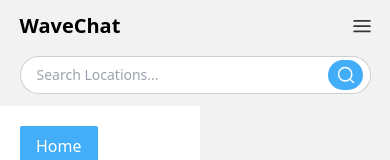
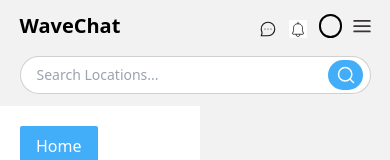
Before and after one commit to ornob90/Social-Media-Website, a Next.js app: page / in a window 390 px wide. Shown: the top 160 px of the page. Built offline with nearby package versions, Linux system fonts and the light colour scheme.

Commit message:
Add message and notification icon to both mobile and desktop screen

```diff
--- a/src/components/shared/navbar/Links/Links.tsx
+++ b/src/components/shared/navbar/Links/Links.tsx
@@ -15,7 +15,7 @@ const Links = ({ mobile, setMenuOpen }: Links) => {
     <ul
       className={`${
         mobile
-          ? "flex flex-col   items-end px-[10%]"
+          ? "flex gap-3   items-end px-[10%]"
           : "justify-end items-center hidden gap-4 md:flex "
       }`}
     >
@@ -40,15 +40,25 @@ const Links = ({ mobile, setMenuOpen }: Links) => {
       <li>
         <Link
           href="/blogs"
-          className={`${
+          className={`flex items-center ${
             pathname === "/blogs" ? "text-dark font-bold" : "text-light"
           }`}
           onClick={() => mobile && setMenuOpen?.(false)}
         >
-          Blog
+          <Image
+            src="/assets/notification.svg"
+            alt="Notification Icon"
+            width={25}
+            height={25}
+          />
+          {/* Blog */}
         </Link>
       </li>
-      <li className="bg-black h-[33px] w-[33px] rounded-full"></li>
+      <li
+        className={`border-2 border-black  rounded-full ${
+          mobile ? "w-[30px] h-[24px]" : "h-[33px] w-[33px]"
+        }`}
+      ></li>
     </ul>
   );
 };
--- a/src/components/shared/navbar/Navbar.tsx
+++ b/src/components/shared/navbar/Navbar.tsx
@@ -9,8 +9,11 @@ const Navbar = () => {
         {/* Title and Logo */}
         <div className="flex items-center justify-between md:col-span-2">
           {/* Header  */}
-          <div className="flex items-center h-full gap-4 text-sm md:text-base">
+          <div className="flex items-center h-full gap-4 text-sm md:text-base justify-between w-full md:w-max">
             <p className="font-bold text-xl">WaveChat</p>
+            <div className="md:hidden">
+              <Links mobile />
+            </div>
           </div>
           {/* Menu Icon  */}
           <MobileMenu />
```
Also changed, not shown: public/assets/message.svg, public/assets/notification.svg (added).
